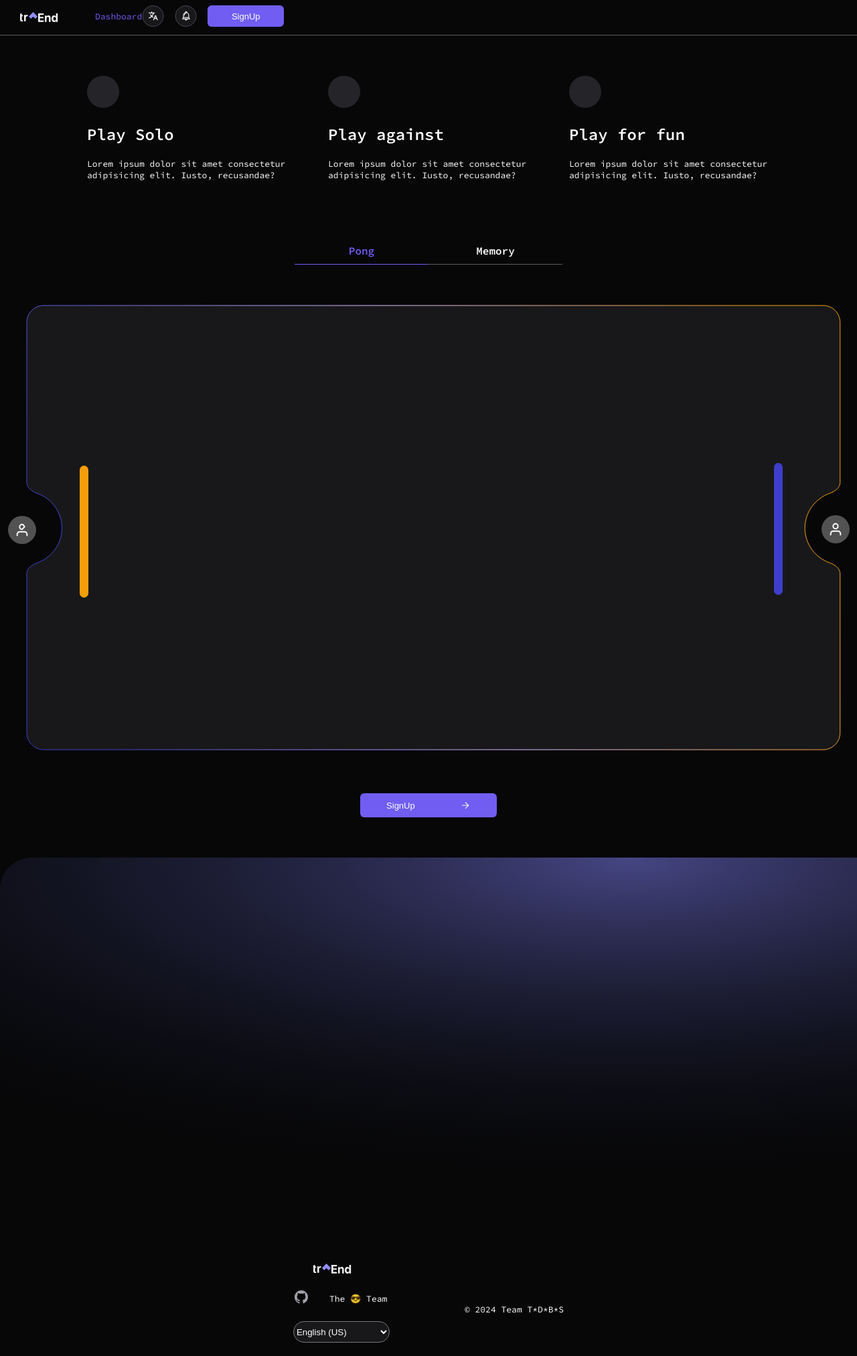
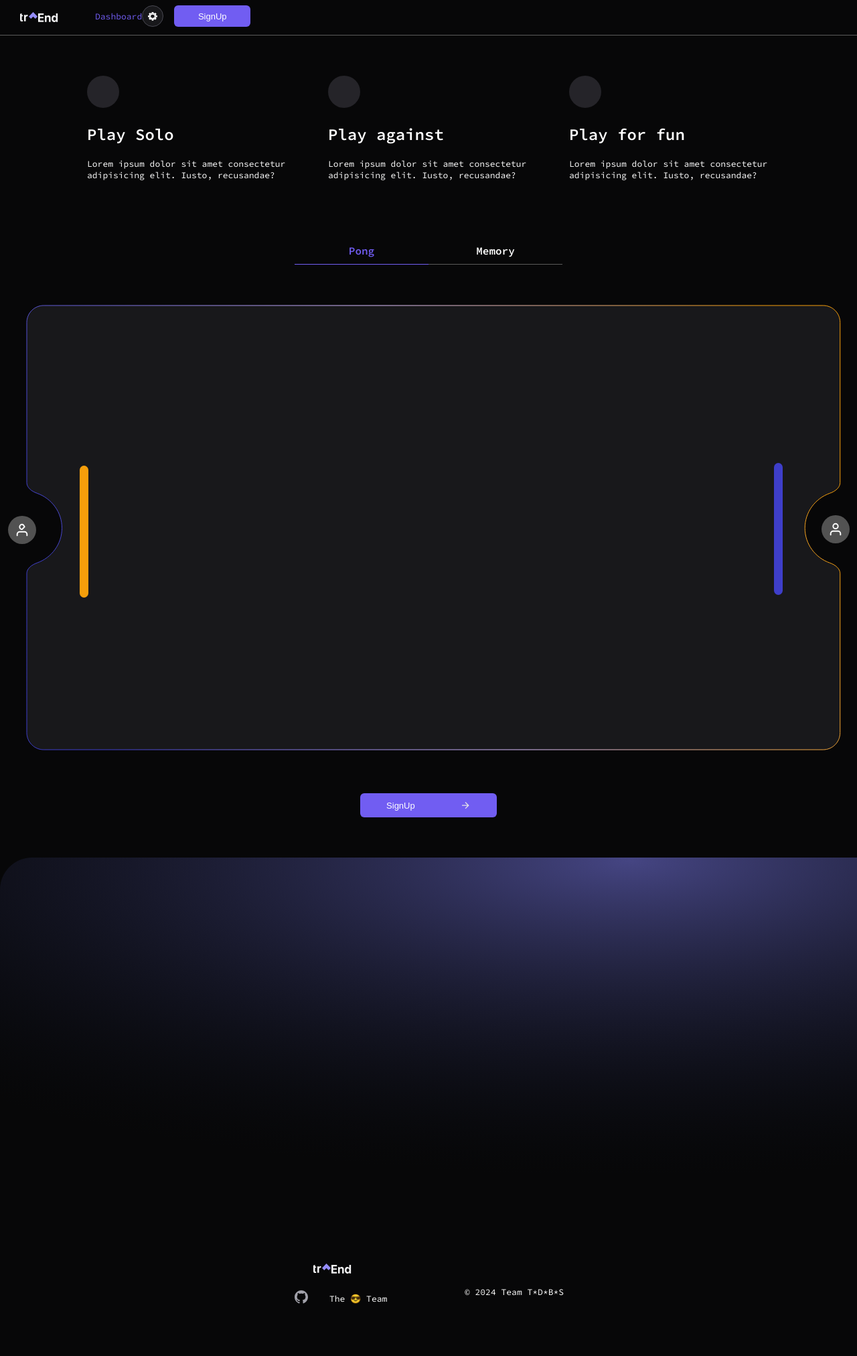
Before and after one commit to JideOgunlana/transcendence, a React (Vite) app: page /settings in a window 1280 px wide. Shown: the top 2024 px of the page at 67% size. After the commit the page ends 1972 px from the top, so only its background shows below. Built offline with nearby package versions, Linux system fonts and the light colour scheme.

Commit message:
tiny ui changes

```diff
--- a/src/components/StartGameBar/StartGameBar.jsx
+++ b/src/components/StartGameBar/StartGameBar.jsx
@@ -49,11 +49,10 @@ const StartGameBar = ({ step }) => {
                 <h5 className='mTop16 gameRequirementsInfo'>{'* data.requirements'}</h5>
                 <h5>{`${step.pong.selectedPlayers ? step.pong.selectedPlayers.length : 0} / ${getMaxPlayers(step.pong.mode)} ${'i18n SELECTED'}`}</h5>
             </div>
-
-            <div className='startPong'>
-                <button className={isStartDisabled ? `btn-disabled`: `btn-primary`} onClick={handleStartClick} disabled={isStartDisabled}>
-                    {'i18n.Start'}
-                </button>
+            <div className='startGameBar--btn'>
+				<button className={isStartDisabled ? `btn-disabled`: `btn-primary`} onClick={handleStartClick} disabled={isStartDisabled}>
+					{'i18n.Start'}
+				</button>
             </div>
         </div>
     );
--- a/src/components/StartGameBar/startGameBar.css
+++ b/src/components/StartGameBar/startGameBar.css
@@ -11,7 +11,8 @@
     .gameRequirementsInfo {
         color: var(--custom-red-error)
     }
-    .startPong {
+
+    .startGameBar--btn  {
         /* border: 1px solid purple; */
         display: flex;
         justify-content: center;
--- a/src/containers/Footer/Footer.jsx
+++ b/src/containers/Footer/Footer.jsx
@@ -17,13 +17,6 @@ const Footer = props => {
                             The 😎 Team
                         </span>
                     </div>
-                    <div className='text-13'>
-                        <select className='clickable'>
-                            <option>English (US)</option>
-                            <option>German (DE)</option>
-                            <option>Spanish (ES)</option>
-                        </select>
-                    </div>
                 </div>
                 <div className='right-footer text-13'>
                     <div>
--- a/src/containers/Header/Header.jsx
+++ b/src/containers/Header/Header.jsx
@@ -1,8 +1,7 @@
 
 import './header.css'
 import transcendLogo from '../../assets/svg/transcend.svg';
-import soundIcon from '../../assets/svg/sound.svg';
-import languageIcon from '../../assets/svg/language.svg';
+import settingsIcon from '../../assets/svg/settings.svg';
 
 const Header = ({handleSignup, handleLogoClick, handleGoToDashboard, resetDashboardStep}) => {
     return (
@@ -22,10 +21,7 @@ const Header = ({handleSignup, handleLogoClick, handleGoToDashboard, resetDashbo
                 </div>
                 <div className='right-nav-bar'>
                     <div className='right-nav-bar--icons clickable'>
-                        <img src={languageIcon} />
-                    </div>
-                    <div className='right-nav-bar--icons clickable'>
-                       <img src={soundIcon} />
+                        <img src={settingsIcon} />
                     </div>
                     <button
                         className='btn-primary right-nav-bar--signup-btn text-13 clickable'
--- a/src/containers/PongGamePlayerList/PongGamePlayerList.jsx
+++ b/src/containers/PongGamePlayerList/PongGamePlayerList.jsx
@@ -7,7 +7,9 @@ const PongGamePlayerList = ({ step, setStep }) => {
     return (
         <div className='pongGamePlayerList'>
             <PlayerList step={step} setStep={setStep} />
-            <StartGameBar step={step}pr />
+            <div className='sideBar--startGame'>
+                <StartGameBar step={step} />
+            </div>
         </div>
     );
 };
--- a/src/containers/PongGamePlayerList/pongGamePlayerList.css
+++ b/src/containers/PongGamePlayerList/pongGamePlayerList.css
@@ -1,4 +1,8 @@
 .pongGamePlayerList {
     width: 100%;
     display: flex;
+
+    .sideBar--startGame {
+        margin-top: 100px;
+    }
 }
```
Also changed, not shown: src/assets/svg/settings.svg (added).
